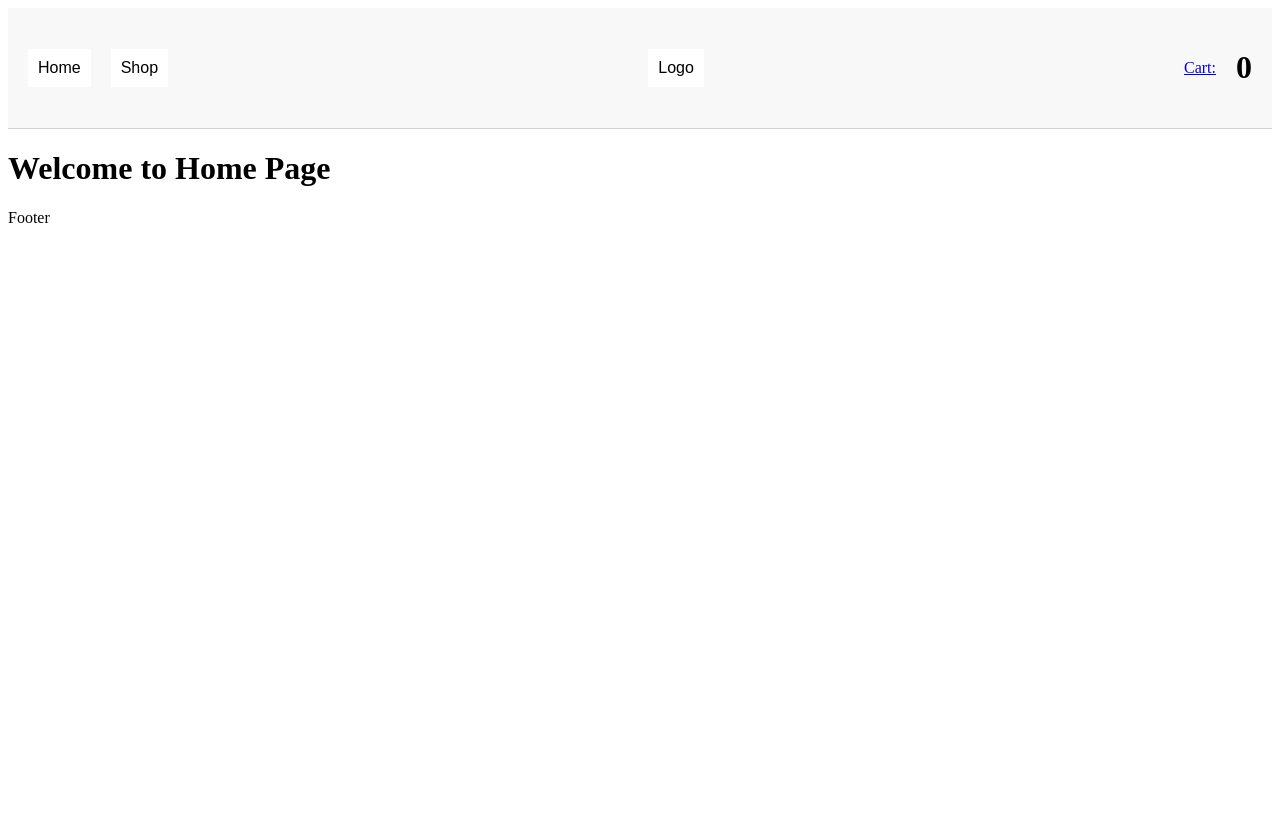
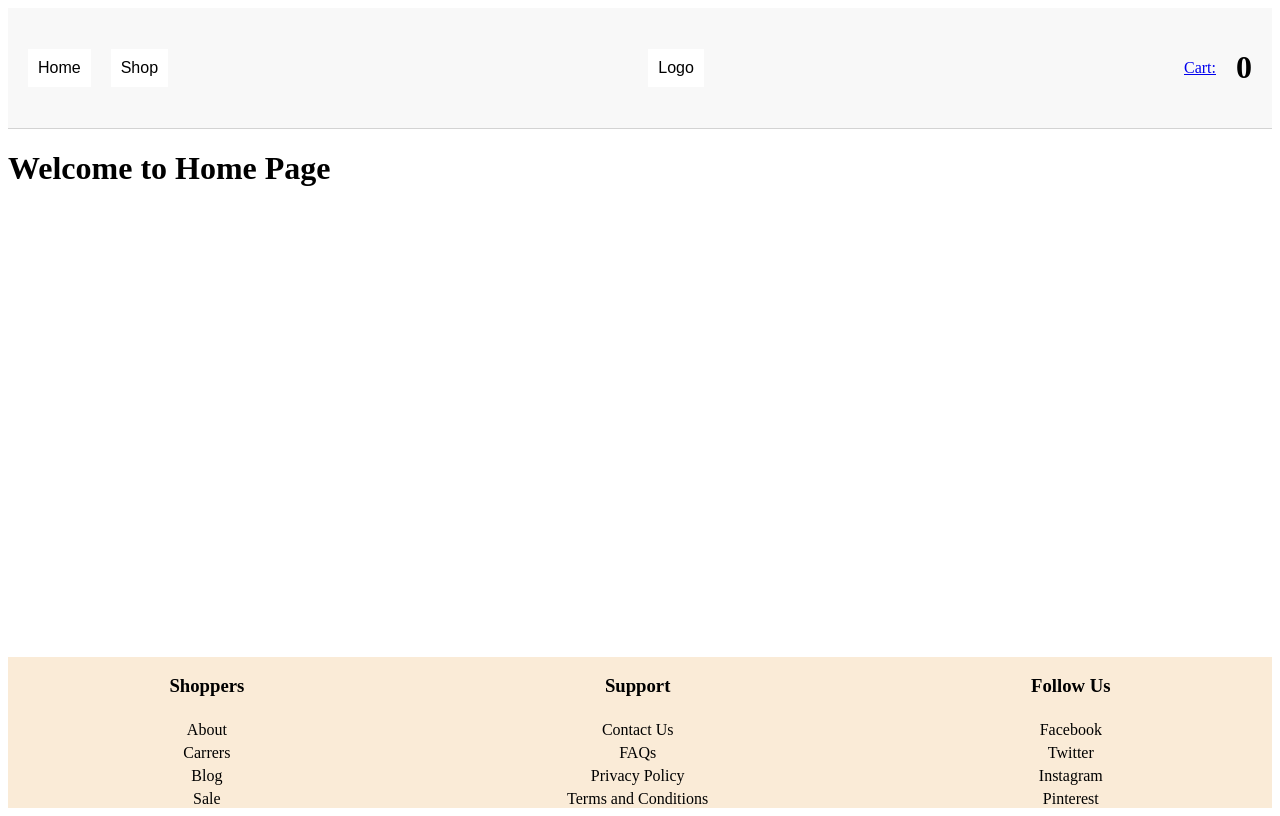
Before and after one commit to L1ghtn1ng1/shopping-cart, a React (Vite) app in the folder shopping-cart/: page / in a window 1280 px wide. Built offline with nearby package versions, Linux system fonts and the light colour scheme; no server answers.

Commit message:
layout of and basic styling of footer

```diff
--- a/shopping-cart/src/App.css
+++ b/shopping-cart/src/App.css
@@ -0,0 +1,9 @@
+.app-container{
+    display: flex;
+    flex-direction: column;
+    min-height: 100vh;
+}
+
+.footer{
+    margin-top: auto;
+}
--- a/shopping-cart/src/App.jsx
+++ b/shopping-cart/src/App.jsx
@@ -1,39 +1,38 @@
-import { useState, useEffect } from 'react'
-import Header from './components/Header'
-import Footer from './components/Footer'
-import './App.css'
-import { Outlet } from 'react-router-dom'
+import { useState, useEffect } from "react";
+import Header from "./components/Header";
+import Footer from "./components/Footer";
+import "./App.css";
+import { Outlet } from "react-router-dom";
 
 function App() {
-  const [items, setItems] = useState([])
-  const [cartItems, setCartItems] = useState([])
+  const [items, setItems] = useState([]);
+  const [cartItems, setCartItems] = useState([]);
 
   useEffect(() => {
-    fetch('https://fakestoreapi.com/products?limit=20')
-            .then(res=>res.json())
-            .then((data)=>{
+    fetch("https://fakestoreapi.com/products?limit=20")
+      .then((res) => res.json())
+      .then((data) => {
         // Add a new attribute to each item
-              const updatedData = data.map(item => ({
+        const updatedData = data.map((item) => ({
           ...item,
-                quantity: 1  // Change this as needed
+          quantity: 1, // Change this as needed
         }));
         setItems(updatedData);
       });
   }, []);
 
   useEffect(() => {
-    console.log(items)
-  }, [items])
-
+    console.log(items);
+  }, [items]);
 
   function addToCart(item, amount = 1, increment = true) {
-
-    const existingItemIndex = cartItems.findIndex(cartItem => cartItem.id === item.id);
+    const existingItemIndex = cartItems.findIndex(
+      (cartItem) => cartItem.id === item.id
+    );
 
     if (existingItemIndex !== -1) {
-
       const updatedCartItems = [...cartItems];
-      if (increment){
+      if (increment) {
         updatedCartItems[existingItemIndex].quantity += amount;
       } else {
         updatedCartItems[existingItemIndex].quantity -= 1;
@@ -46,16 +45,22 @@ function App() {
   }
 
   function deleteItem(item) {
-    setCartItems((prevCartItems) => prevCartItems.filter((cartItem) => cartItem.id !== item.id));
+    setCartItems((prevCartItems) =>
+      prevCartItems.filter((cartItem) => cartItem.id !== item.id)
+    );
   }
 
   return (
     <>
+      <div className="app-container">
         <Header cartItems={cartItems} />
-      <Outlet context={{items, addToCart, cartItems, deleteItem}} />
+        <Outlet context={{ items, addToCart, cartItems, deleteItem }} />
+        <div className="footer">
           <Footer />
+        </div>
+      </div>
     </>
-  )
+  );
 }
 
-export default App
+export default App;
--- a/shopping-cart/src/Styles/Footer.css
+++ b/shopping-cart/src/Styles/Footer.css
@@ -0,0 +1,20 @@
+.footer-container{
+    display: flex;
+    justify-content: space-around;
+    align-items: center;
+    background-color: antiquewhite
+
+}
+
+.footer-container div{
+    display: flex;
+    flex-direction: column;
+    justify-content: center;
+    align-items: center;
+    gap: 5px;
+}
+
+.footer-container a{
+    text-decoration: none;
+    color: black;
+}
--- a/shopping-cart/src/components/Footer.jsx
+++ b/shopping-cart/src/components/Footer.jsx
@@ -1,8 +1,32 @@
+import '../styles/Footer.css'
+import { Link } from 'react-router-dom'
+
 function Footer() {
   return (
-    <footer>
-      <p>Footer</p>
-    </footer>
+    <div className="footer-container">
+      <div className="shoppers">
+        <h3>Shoppers</h3>
+        <Link>About</Link>
+        <Link>Carrers</Link>
+        <Link>Blog</Link>
+        <Link>Sale</Link>
+      </div>
+      <div className="support">
+        <h3>Support</h3>
+        <Link>Contact Us</Link>
+        <Link>FAQs</Link>
+        <Link>Privacy Policy</Link>
+        <Link>Terms and Conditions</Link>
+      </div>
+      <div className="follow">
+        <h3>Follow Us</h3>
+        <Link>Facebook</Link>
+        <Link>Twitter</Link>
+        <Link>Instagram</Link>
+        <Link>Pinterest</Link>
+      </div>
+    </div>
+
   )
 }
 
```
Lines whose indentation alone changed are shown as unchanged.
